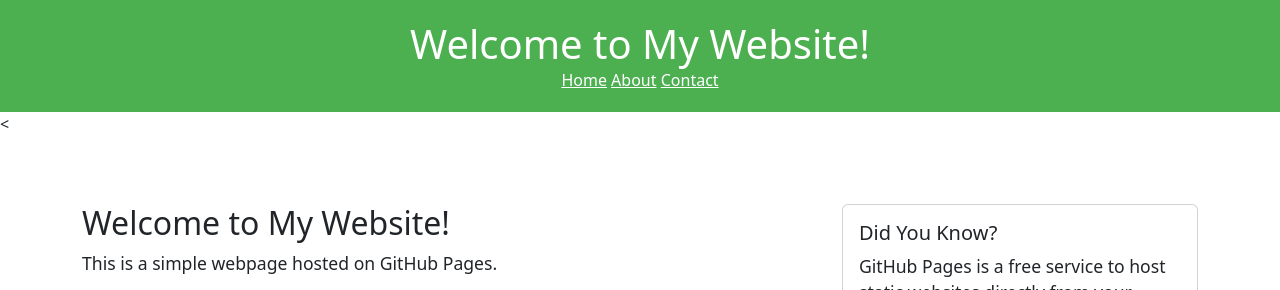
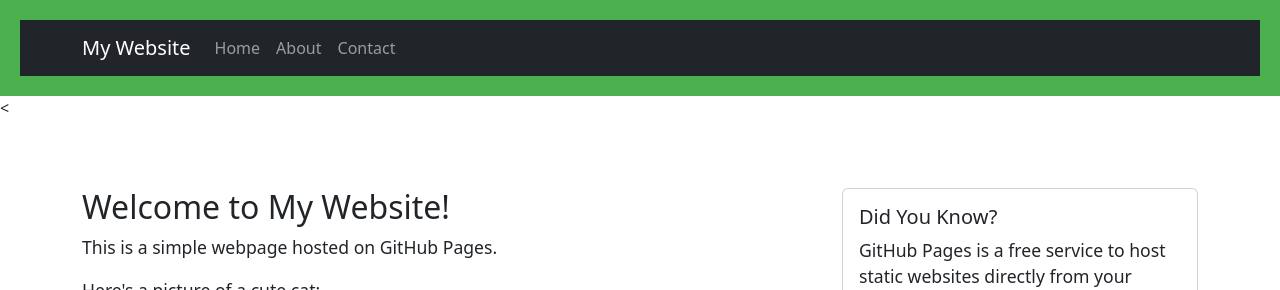
Before and after one commit to bida25-386/bathusi, a plain HTML site: page index.html in a window 1280 px wide. Shown: the top 290 px of the page. Drawn offline with nearby package versions, Linux system fonts and the light colour scheme.

Commit message:
Update index.html

```diff
--- a/index.html
+++ b/index.html
@@ -10,14 +10,55 @@
         <link href="https://cdn.jsdelivr.net/npm/bootstrap@5.3.0/dist/css/bootstrap.min.css" rel="stylesheet">
     </head>
     <body>
-        <header>
-            <h1>Welcome to My Website!</h1>
-            <nav>
-              <a href="index.html">Home</a>
-              <a href="about.html">About</a>
-              <a href="contact.html">Contact</a>
-            </nav>
-        </header>
+       <header>
+
+<nav class="navbar navbar-expand-lg navbar-dark bg-dark">
+
+<div class="container">
+
+<a class="navbar-brand" href="index.html">My Website</a>
+
+<button class="navbar-toggler" type="button" data-bs-toggle="collapse" data-bs-target="#navbarNav">
+
+<span class="navbar-toggler-icon"></span>
+
+</button>
+
+<div class="collapse navbar-collapse" id="navbarNav">
+
+<ul class="navbar-nav">
+
+<li class="nav-item">
+
+<a class="nav-link" href="index.html">Home</a>
+
+</li>
+
+<li class="nav-item">
+
+<a class="nav-link" href="about.html">About</a>
+
+</li>
+
+<li class="nav-item">
+
+<a class="nav-link" href="contact.html">Contact</a>
+
+</li>
+
+</ul>
+
+</div>
+
+</div>
+
+</nav>
+
+</header>
+
+
+
+
 
 <<main class="container my-5">
 
```
